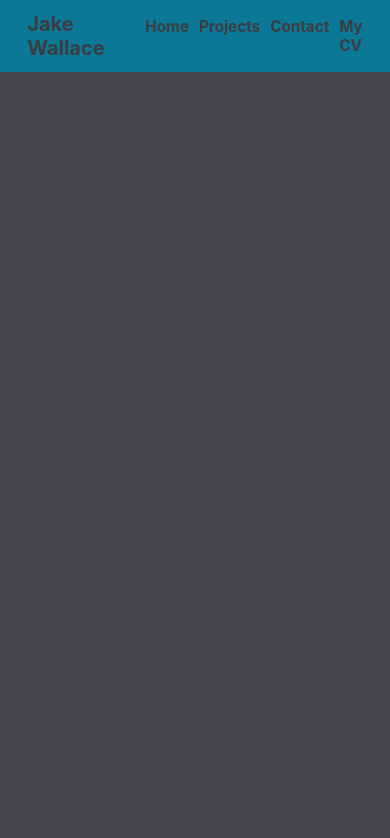
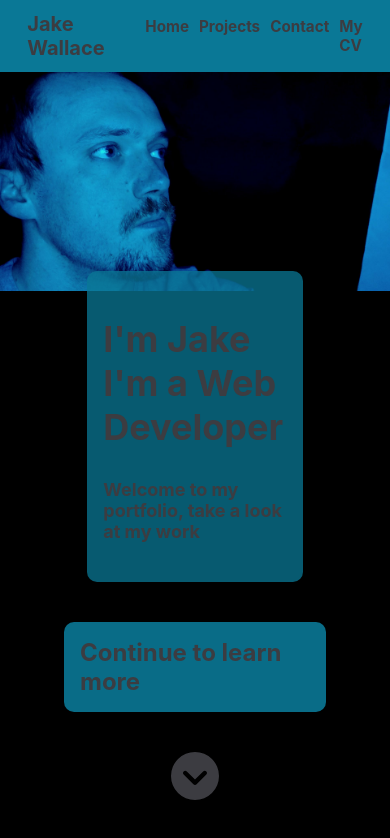
Before and after one commit to Jake-W95/Portfolio, a React (Create React App) app: page / in a window 390 px wide. Shown: the top 838 px of the page. Built offline with nearby package versions, Linux system fonts and the light colour scheme.

Commit message:
hero formatted for phone

```diff
--- a/src/App.js
+++ b/src/App.js
@@ -19,7 +19,7 @@ function App() {
       {/* <Contact /> */}
 
 <Routes>
-  {/* <Route path='/' element={<Hero/>} /> */}
+  <Route path='/' element={<Hero/>} />
   <Route path='/projects' element={<ProjectsPage/>} />
   <Route path='/contact' element={<Contact/>} />
   <Route path='CV' element={<CVpage />} />
--- a/src/components/Hero.js
+++ b/src/components/Hero.js
@@ -20,10 +20,7 @@ function Hero() {
         <>
             <section className='heroSection'>
 
-                <div className="heroTextBox" style={{
-
-                    // marginBottom: '13%'
-                }}>
+                <div className="heroTextBox">
                     <h1>
                         I'm Jake <br></br>
                         I'm a Web Developer</h1>
--- a/src/index.css
+++ b/src/index.css
@@ -92,15 +92,13 @@ textarea::placeholder {
 
 
 @media only screen and (max-width: 786px) {
-body {
 
-}
   header {
     height: 30px;
     /* width:content; */
 
   }
-  h1 {
+  header h1 {
     font-size: 20px;
   }
 
@@ -117,7 +115,7 @@ body {
   font-size: 68%;
   margin-left: 10px;
 }
-  .heroSection {
+  /* .heroSection {
     height: 100vh
       /* padding: 4rem; */
       /* background-color: black;
@@ -129,9 +127,12 @@ body {
     align-items: center;
     justify-content: center; */
 
-  }
+  /* }  */
   .heroTextBox {
-    width: 10vh;
+    width: 70%;
+    height:fit-content;
+    padding: 1rem;
+    font-size: large;
   }
 
 }
```
